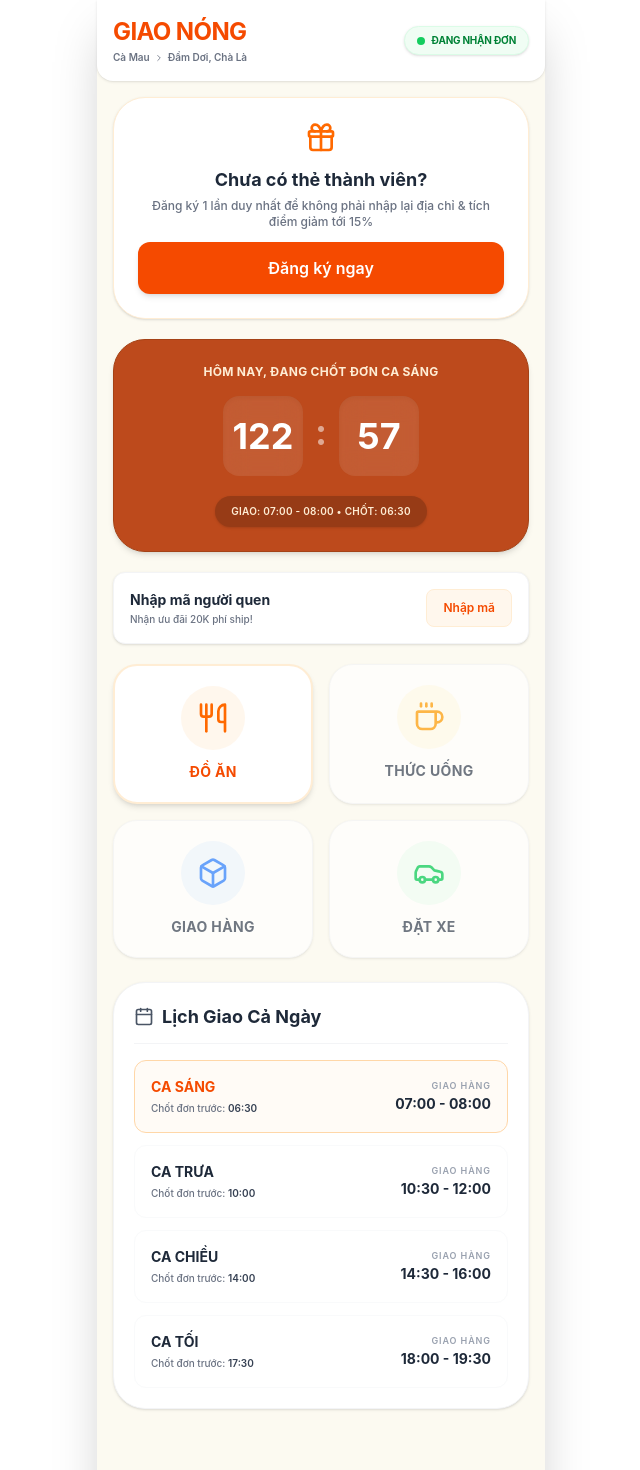
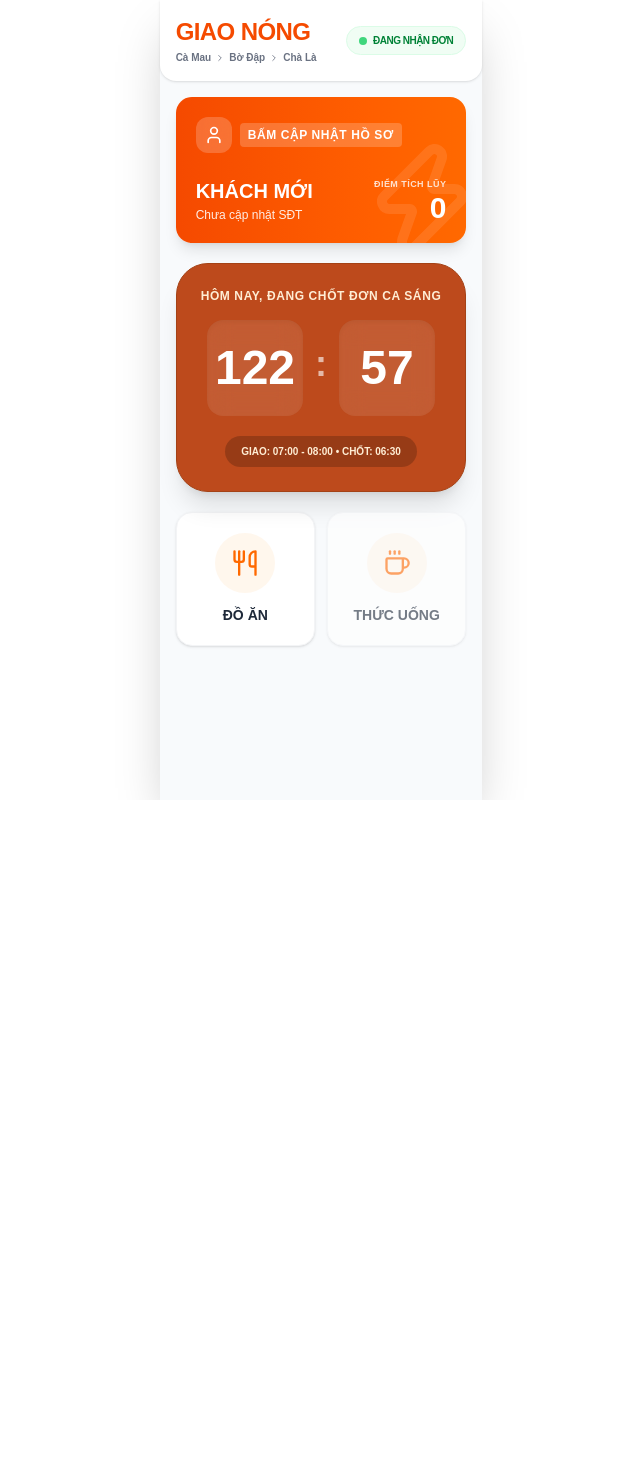
Before and after one commit to Venn2006/giao-nong, a Next.js app: page / in a window 1280 px wide. Shown: the top 1470 px of the page, without its empty margins (319-959 px from the left). After the commit the page ends 800 px from the top, so only its background shows below. Built offline with nearby package versions, Linux system fonts and the light colour scheme.

Commit message:
Them Popup dang ky tai khoan

```diff
--- a/app/page.tsx
+++ b/app/page.tsx
@@ -1,45 +1,52 @@
 "use client";
 import { useState, useEffect } from "react";
-import { Clock, MapPin, Coffee, Utensils, Box, Car, ChevronRight, Zap, Calendar, Star, Gift } from "lucide-react";
+import { Clock, MapPin, Coffee, Utensils, Box, Car, ChevronRight, User, Phone, ShieldCheck, Ticket, Star, Calendar, Zap, X, Save } from "lucide-react";
+import Link from "next/link";
 import { useRouter } from "next/navigation";
-
-// 1. DỮ LIỆU CA GIAO HÀNG
-const schedules = [
-  { id: 'sang', name: 'CA SÁNG', cutoff: '06:30', delivery: '07:00 - 08:00', cutoffHour: 6, cutoffMin: 30 },
-  { id: 'trua', name: 'CA TRƯA', cutoff: '10:00', delivery: '10:30 - 12:00', cutoffHour: 10, cutoffMin: 0 },
-  { id: 'chieu', name: 'CA CHIỀU', cutoff: '14:00', delivery: '14:30 - 16:00', cutoffHour: 14, cutoffMin: 0 },
-  { id: 'toi', name: 'CA TỐI', cutoff: '17:30', delivery: '18:00 - 19:30', cutoffHour: 17, cutoffMin: 30 },
-];
 
 export default function HomePage() {
   const router = useRouter();
-  const [isMounted, setIsMounted] = useState(false);
-  const [userName, setUserName] = useState("");
-  const [userPhone, setUserPhone] = useState("");
+  const [userName, setUserName] = useState("Khách Mới");
+  const [userPhone, setUserPhone] = useState("Chưa cập nhật SĐT");
 
-  const [timeLeft, setTimeLeft] = useState<{ active: typeof schedules[0], totalMinutes: number, seconds: number } | null>(null);
+  // STATE CHO POPUP ĐĂNG KÝ / CẬP NHẬT TÀI KHOẢN
+  const [showProfile, setShowProfile] = useState(false);
+  const [tempName, setTempName] = useState("");
+  const [tempPhone, setTempPhone] = useState("");
+  const [tempAddress, setTempAddress] = useState("");
+
+  const schedules = [
+    { id: 'sang', name: 'CA SÁNG', cutoff: '06:30', delivery: '07:00 - 08:00', cutoffHour: 6, cutoffMin: 30 },
+    { id: 'trua', name: 'CA TRƯA', cutoff: '10:00', delivery: '10:30 - 12:00', cutoffHour: 10, cutoffMin: 0 },
+    { id: 'chieu', name: 'CA CHIỀU', cutoff: '14:00', delivery: '14:30 - 16:00', cutoffHour: 14, cutoffMin: 0 },
+    { id: 'toi', name: 'CA TỐI', cutoff: '17:30', delivery: '18:00 - 19:30', cutoffHour: 17, cutoffMin: 30 },
+  ];
+
+  const [timeLeft, setTimeLeft] = useState<{ active: any, totalMinutes: number, seconds: number } | null>(null);
 
   useEffect(() => {
-    setIsMounted(true);
-
+    // Load thông tin khách hàng nếu đã lưu
     const savedUser = localStorage.getItem("giao_nong_user");
     if (savedUser) {
       const parsed = JSON.parse(savedUser);
       if (parsed.name) setUserName(parsed.name);
       if (parsed.phone) setUserPhone(parsed.phone);
+
+      setTempName(parsed.name || "");
+      setTempPhone(parsed.phone || "");
+      setTempAddress(parsed.address || "");
     }
 
     const timer = setInterval(() => {
       const now = new Date();
-      let target = new Date(now);
+      let target = new Date();
       let activeSchedule = schedules[0];
       let found = false;
 
       for (let i = 0; i < schedules.length; i++) {
-        const cutoffDate = new Date(now);
+        const cutoffDate = new Date();
         cutoffDate.setHours(schedules[i].cutoffHour, schedules[i].cutoffMin, 0, 0);
-
-        if (now.getTime() < cutoffDate.getTime()) {
+        if (now < cutoffDate) {
           activeSchedule = schedules[i];
           target = cutoffDate;
           found = true;
@@ -53,149 +60,138 @@ export default function HomePage() {
         target.setHours(schedules[0].cutoffHour, schedules[0].cutoffMin, 0, 0);
       }
 
-      const diffMs = target.getTime() - now.getTime();
-
-      if (diffMs > 0) {
-        setTimeLeft({
-          active: activeSchedule,
-          totalMinutes: Math.floor(diffMs / (1000 * 60)),
-          seconds: Math.floor((diffMs / 1000) % 60)
-        });
-      }
+      const difference = target.getTime() - now.getTime();
+      setTimeLeft({
+        active: activeSchedule,
+        totalMinutes: Math.floor(difference / 1000 / 60),
+        seconds: Math.floor((difference / 1000) % 60)
+      });
     }, 1000);
 
     return () => clearInterval(timer);
   }, []);
 
-  if (!isMounted) return <div className="min-h-screen bg-[#fcfaf1]"></div>;
+  // HÀM LƯU TÀI KHOẢN
+  const handleSaveProfile = () => {
+    if (!tempName || !tempPhone) {
+      alert("Cô/Chú vui lòng điền ít nhất Tên và Số điện thoại nhé!");
+      return;
+    }
+    const userData = { name: tempName, phone: tempPhone, address: tempAddress };
+    localStorage.setItem("giao_nong_user", JSON.stringify(userData));
+    setUserName(tempName);
+    setUserPhone(tempPhone);
+    setShowProfile(false);
+  };
 
   return (
-    <div className="min-h-screen bg-[#fcfaf1] pb-24 max-w-md mx-auto shadow-2xl relative" style={{ fontFamily: "'Be Vietnam Pro', 'Inter', sans-serif" }}>
+    <div className="min-h-screen bg-[#f8fafc] font-sans pb-24 max-w-md mx-auto shadow-2xl relative">
 
-      <header className="bg-white p-4 sticky top-0 z-30 shadow-sm rounded-b-2xl flex justify-between items-center">
+      <header className="bg-white p-4 sticky top-0 z-20 shadow-sm rounded-b-2xl flex justify-between items-center">
         <div>
-          <h1 className="text-2xl font-bold text-orange-600 tracking-tight">GIAO NÓNG</h1>
-          <p className="text-[10px] font-semibold text-gray-500 flex items-center gap-1 mt-0.5">
-            Cà Mau <ChevronRight size={10}/> Đầm Dơi, Chà Là
+          <h1 className="text-2xl font-black text-orange-600 tracking-tight">GIAO NÓNG</h1>
+          <p className="text-[10px] font-bold text-gray-500 flex items-center gap-1 mt-0.5">
+            Cà Mau <ChevronRight size={10}/> Bờ Đập <ChevronRight size={10}/> Chà Là
           </p>
         </div>
-        <div className="bg-green-50 px-3 py-1.5 rounded-full flex items-center gap-1.5 border border-green-100 shadow-sm">
+        <div className="bg-green-50 px-3 py-1.5 rounded-full flex items-center gap-1.5 border border-green-100">
            <span className="w-2 h-2 bg-green-500 rounded-full animate-pulse"></span>
-           <span className="text-[10px] font-bold text-green-700 uppercase tracking-tight">Đang nhận đơn</span>
+           <span className="text-[10px] font-black text-green-700 uppercase tracking-tighter">Đang nhận đơn</span>
         </div>
       </header>
 
       <div className="p-4 space-y-5">
 
-        {!userName ? (
-          <div className="bg-white rounded-[2rem] p-6 shadow-sm border border-orange-100 text-center space-y-3">
-             <Gift className="text-orange-500 mx-auto" size={32} />
-             <div>
-                <h2 className="font-bold text-gray-800 text-lg">Chưa có thẻ thành viên?</h2>
-                <p className="text-xs text-gray-500 font-medium mt-1">Đăng ký 1 lần duy nhất để không phải nhập lại địa chỉ & tích điểm giảm tới 15%</p>
-             </div>
-             <button className="w-full bg-orange-600 text-white font-semibold py-3.5 rounded-xl hover:bg-orange-700 transition-all shadow-md active:scale-95">Đăng ký ngay</button>
-          </div>
-        ) : (
-          <div className="bg-gradient-to-r from-orange-600 to-orange-500 rounded-2xl p-5 text-white shadow-lg relative overflow-hidden">
-             <div className="absolute -right-4 -bottom-4 opacity-10"><Zap size={120} /></div>
-             <div className="flex justify-between items-start mb-6">
-                <div className="flex items-center gap-2"><div className="bg-white/20 p-2 rounded-xl"><Zap size={20}/></div><span className="font-bold text-lg">Đồng</span></div>
-                <span className="bg-white/20 px-2 py-1 rounded text-[10px] font-bold">Giảm 0%</span>
-             </div>
-             <div className="flex justify-between items-end">
-                <div><h2 className="text-xl font-bold uppercase">{userName}</h2><p className="text-xs font-medium opacity-90">{userPhone}</p></div>
-                <div className="text-right"><p className="text-[9px] font-bold opacity-80 uppercase">Điểm tích lũy</p><p className="text-3xl font-bold leading-none mt-1">0</p></div>
-             </div>
-          </div>
-        )}
+        {/* MEMBERSHIP CARD - BẤM VÀO ĐỂ MỞ POPUP ĐĂNG KÝ */}
+        <div
+          onClick={() => setShowProfile(true)}
+          className="bg-gradient-to-r from-orange-600 to-orange-500 rounded-2xl p-5 text-white shadow-lg relative overflow-hidden cursor-pointer active:scale-95 transition-transform"
+        >
+           <div className="absolute -right-4 -bottom-4 opacity-10"><Zap size={120} /></div>
+           <div className="flex justify-between items-start mb-6 relative z-10">
+              <div className="flex items-center gap-2">
+                 <div className="bg-white/20 p-2 rounded-xl backdrop-blur-sm"><User size={20} className="text-white"/></div>
+                 <span className="font-black text-xs uppercase tracking-wider bg-white/20 px-2 py-1 rounded">Bấm cập nhật hồ sơ</span>
+              </div>
+           </div>
 
+           <div className="flex justify-between items-end relative z-10">
+              <div>
+                <h2 className="text-xl font-black uppercase">{userName}</h2>
+                <p className="text-xs font-medium opacity-90 mt-0.5">{userPhone}</p>
+              </div>
+              <div className="text-right">
+                <p className="text-[9px] font-black opacity-80 uppercase tracking-wider mb-0.5">ĐIỂM TÍCH LŨY</p>
+                <p className="text-3xl font-black leading-none">0</p>
+              </div>
+           </div>
+        </div>
+
+        {/* ĐỒNG HỒ ĐẾM NGƯỢC */}
         {timeLeft && (
-          <div className="bg-[#bd4a1c] rounded-[2rem] p-6 text-white text-center shadow-md relative border border-[#a44216]">
-            <p className="text-xs font-bold mb-4 uppercase tracking-wide text-orange-100">
-              Hôm nay, đang chốt đơn {timeLeft.active.name}
-            </p>
+          <div className="bg-[#bd4a1c] rounded-[2rem] p-6 text-white text-center shadow-xl relative border border-[#a44216]">
+            <p className="text-xs font-black mb-4 uppercase tracking-wider text-orange-100">Hôm nay, ĐANG CHỐT ĐƠN {timeLeft.active.name}</p>
             <div className="flex justify-center items-center gap-3">
-              <div className="bg-white/10 backdrop-blur-md rounded-2xl w-20 h-20 flex items-center justify-center shadow-inner">
-                <span className="text-4xl font-bold">{String(timeLeft.totalMinutes).padStart(2, '0')}</span>
+              <div className="bg-white/10 backdrop-blur-md rounded-2xl w-24 h-24 flex items-center justify-center shadow-inner">
+                <span className="text-5xl font-black">{String(timeLeft.totalMinutes).padStart(2, '0')}</span>
               </div>
-              <span className="text-4xl font-bold pb-2 opacity-80 animate-pulse">:</span>
-              <div className="bg-white/10 backdrop-blur-md rounded-2xl w-20 h-20 flex items-center justify-center shadow-inner">
-                <span className="text-4xl font-bold">{String(timeLeft.seconds).padStart(2, '0')}</span>
+              <span className="text-4xl font-black pb-2 opacity-80 animate-pulse">:</span>
+              <div className="bg-white/10 backdrop-blur-md rounded-2xl w-24 h-24 flex items-center justify-center shadow-inner">
+                <span className="text-5xl font-black">{String(timeLeft.seconds).padStart(2, '0')}</span>
               </div>
             </div>
-            <div className="bg-black/20 inline-block px-4 py-2 rounded-full mt-5 shadow-sm">
-              <p className="text-[10px] font-semibold text-orange-100 uppercase tracking-wide">
-                Giao: {timeLeft.active.delivery} • Chốt: {timeLeft.active.cutoff}
-              </p>
+            <div className="bg-black/20 inline-block px-4 py-2 rounded-full mt-5">
+              <p className="text-[10px] font-bold text-orange-100 uppercase">Giao: {timeLeft.active.delivery} • Chốt: {timeLeft.active.cutoff}</p>
             </div>
           </div>
         )}
 
-        <div className="bg-white p-4 rounded-xl flex justify-between items-center shadow-sm border border-gray-100">
-           <div>
-              <p className="font-bold text-gray-800 text-sm">Nhập mã người quen</p>
-              <p className="text-[10px] text-gray-500 font-medium mt-0.5">Nhận ưu đãi 20K phí ship!</p>
-           </div>
-           <button className="text-xs font-semibold text-orange-600 bg-orange-50 px-4 py-2.5 rounded-lg border border-orange-100 transition-all hover:bg-orange-100 active:scale-95">Nhập mã</button>
-        </div>
-
-        {/* THỨ TỰ MODULE ĐÃ SẮP XẾP LẠI CHUẨN CHỈNH */}
-        <div className="grid grid-cols-2 gap-4">
-           {/* 1. Đồ Ăn (Nổi bật nhất) */}
-           <button onClick={() => router.push('/do-an')} className="bg-white p-5 rounded-[1.5rem] flex flex-col items-center gap-3 shadow-md border-2 border-orange-100 active:scale-95 transition-all hover:border-orange-300">
-              <div className="bg-orange-50 p-4 rounded-full text-orange-500">
-                <Utensils size={32} strokeWidth={2}/>
-              </div>
-              <span className="font-bold text-orange-600 text-sm uppercase tracking-wide">Đồ Ăn</span>
+        <div className="grid grid-cols-2 gap-3">
+           <button onClick={() => router.push('/quan')} className="bg-white p-5 rounded-2xl flex flex-col items-center gap-3 shadow-sm border border-gray-100 active:scale-95 transition-all">
+              <div className="bg-orange-50 p-4 rounded-full text-orange-500"><Utensils size={28}/></div>
+              <span className="font-black text-gray-800 text-sm">ĐỒ ĂN</span>
            </button>
-
-           {/* 2. Thức Uống */}
-           <button onClick={() => alert("Chức năng Thức Uống sắp ra mắt!")} className="bg-white p-5 rounded-[1.5rem] flex flex-col items-center gap-3 shadow-sm border border-gray-100 active:scale-95 transition-all opacity-70">
-              <div className="bg-amber-50 p-4 rounded-full text-amber-500">
-                <Coffee size={32} strokeWidth={2}/>
-              </div>
-              <span className="font-bold text-gray-700 text-sm uppercase tracking-wide">Thức Uống</span>
-           </button>
-
-           {/* 3. Giao Hàng */}
-           <button onClick={() => alert("Chức năng Giao Hàng sắp ra mắt!")} className="bg-white p-5 rounded-[1.5rem] flex flex-col items-center gap-3 shadow-sm border border-gray-100 active:scale-95 transition-all opacity-70">
-              <div className="bg-blue-50 p-4 rounded-full text-blue-500">
-                <Box size={32} strokeWidth={2}/>
-              </div>
-              <span className="font-bold text-gray-700 text-sm uppercase tracking-wide">Giao Hàng</span>
-           </button>
-
-           {/* 4. Đặt Xe */}
-           <button onClick={() => alert("Chức năng Đặt Xe sắp ra mắt!")} className="bg-white p-5 rounded-[1.5rem] flex flex-col items-center gap-3 shadow-sm border border-gray-100 active:scale-95 transition-all opacity-70">
-              <div className="bg-green-50 p-4 rounded-full text-green-500">
-                <Car size={32} strokeWidth={2}/>
-              </div>
-              <span className="font-bold text-gray-700 text-sm uppercase tracking-wide">Đặt Xe</span>
+           <button className="bg-white p-5 rounded-2xl flex flex-col items-center gap-3 shadow-sm border border-gray-100 opacity-60">
+              <div className="bg-orange-50 p-4 rounded-full text-orange-500"><Coffee size={28}/></div>
+              <span className="font-black text-gray-800 text-sm">THỨC UỐNG</span>
            </button>
         </div>
+      </div>
 
-        <div className="bg-white p-5 rounded-[2rem] shadow-sm border border-gray-100 mt-6">
-           <h2 className="font-bold text-gray-800 text-lg mb-4 flex items-center gap-2 border-b border-gray-100 pb-3">
-             <Calendar className="text-gray-600" size={20}/> Lịch Giao Cả Ngày
-           </h2>
-           <div className="space-y-3">
-              {schedules.map((s) => (
-                <div key={s.id} className={`flex justify-between items-center p-4 rounded-xl border ${timeLeft?.active.id === s.id ? 'border-orange-200 bg-orange-50/50' : 'border-gray-50 bg-white'}`}>
-                  <div>
-                     <p className={`font-bold text-sm ${timeLeft?.active.id === s.id ? 'text-orange-600' : 'text-gray-800'}`}>{s.name}</p>
-                     <p className="text-[10px] text-gray-500 font-medium mt-1">Chốt đơn trước: <span className="font-semibold text-gray-700">{s.cutoff}</span></p>
-                  </div>
-                  <div className="text-right">
-                     <p className="text-[9px] font-semibold text-gray-400 uppercase tracking-widest mb-0.5">Giao Hàng</p>
-                     <p className="font-bold text-gray-800 text-sm">{s.delivery}</p>
-                  </div>
-                </div>
-              ))}
-           </div>
+      {/* ==================================================== */}
+      {/* POPUP (MODAL) CẬP NHẬT TÀI KHOẢN                     */}
+      {/* ==================================================== */}
+      {showProfile && (
+        <div className="fixed inset-0 bg-black/60 z-50 flex items-end sm:items-center justify-center backdrop-blur-sm animate-in fade-in duration-200">
+          <div className="bg-white w-full max-w-md sm:rounded-[2rem] rounded-t-[2rem] p-6 shadow-2xl animate-in slide-in-from-bottom-full duration-300">
+            <div className="flex justify-between items-center mb-6 border-b border-gray-100 pb-4">
+              <h2 className="text-xl font-black text-gray-800 flex items-center gap-2"><User className="text-orange-500"/> Hồ sơ của bạn</h2>
+              <button onClick={() => setShowProfile(false)} className="bg-gray-100 p-2 rounded-full text-gray-500 hover:bg-gray-200"><X size={20}/></button>
+            </div>
+
+            <div className="space-y-4 mb-6">
+              <div className="relative">
+                <User className="absolute left-3 top-3.5 text-gray-400" size={18} />
+                <input type="text" value={tempName} onChange={(e) => setTempName(e.target.value)} placeholder="Tên của bạn..." className="w-full p-3 pl-10 bg-gray-50 border border-gray-200 rounded-xl outline-orange-500 font-medium text-gray-800" />
+              </div>
+              <div className="relative">
+                <Phone className="absolute left-3 top-3.5 text-gray-400" size={18} />
+                <input type="tel" value={tempPhone} onChange={(e) => setTempPhone(e.target.value)} placeholder="Số điện thoại..." className="w-full p-3 pl-10 bg-gray-50 border border-gray-200 rounded-xl outline-orange-500 font-medium text-gray-800" />
+              </div>
+              <div className="relative">
+                <MapPin className="absolute left-3 top-3.5 text-gray-400" size={18} />
+                <input type="text" value={tempAddress} onChange={(e) => setTempAddress(e.target.value)} placeholder="Địa chỉ mặc định..." className="w-full p-3 pl-10 bg-gray-50 border border-gray-200 rounded-xl outline-orange-500 font-medium text-gray-800" />
+              </div>
+              <p className="text-[10px] text-gray-400 italic text-center">*Thông tin sẽ được tự động điền khi bạn thanh toán đơn hàng.</p>
+            </div>
+
+            <button onClick={handleSaveProfile} className="w-full bg-orange-600 text-white font-black text-lg py-4 rounded-2xl flex items-center justify-center gap-2 active:scale-95 transition-all">
+              <Save size={20} /> LƯU THÔNG TIN
+            </button>
+          </div>
         </div>
+      )}
 
-      </div>
     </div>
   );
 }
```
